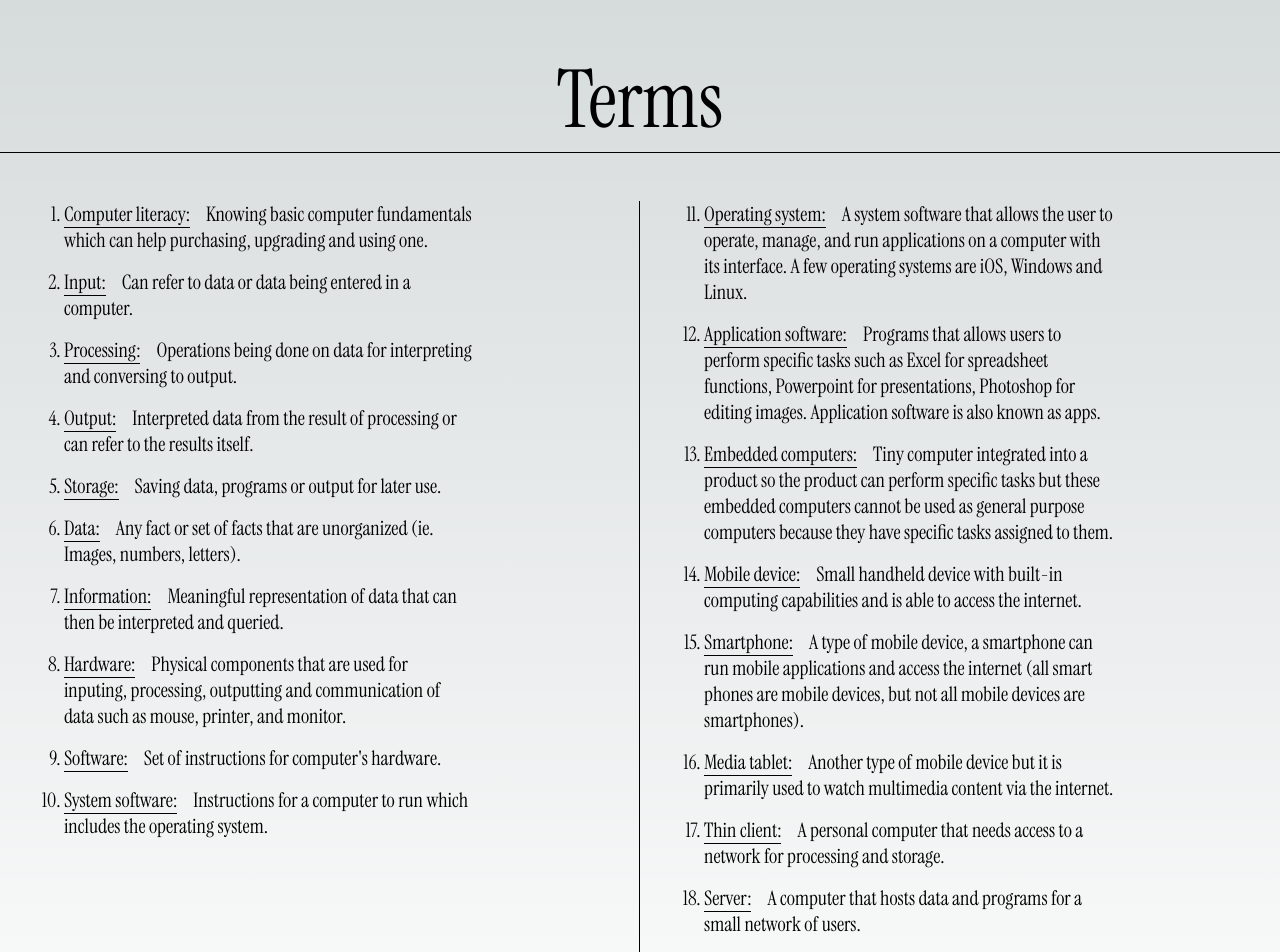
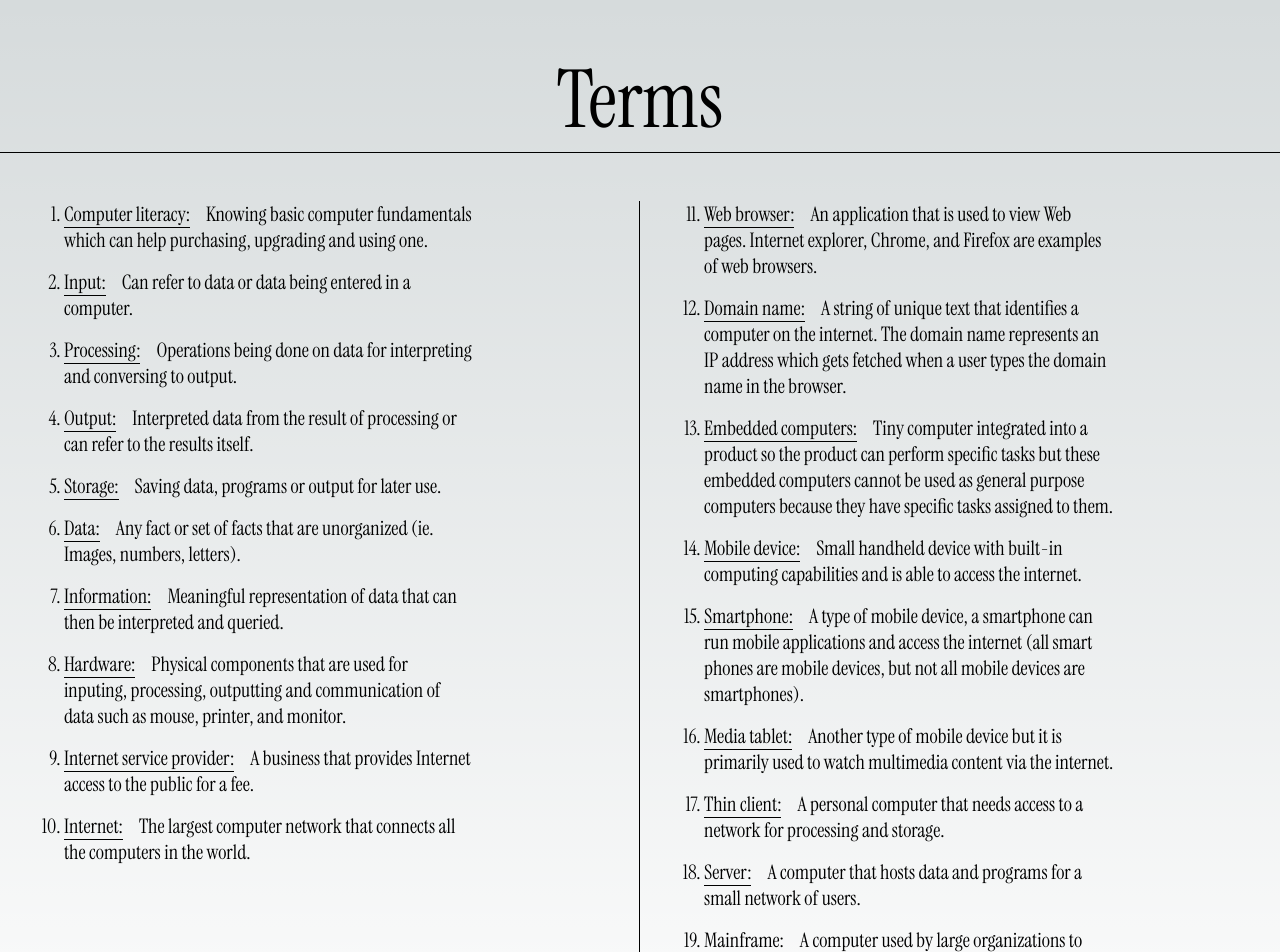
Before and after one commit to maanderz/portfolio-1, a Next.js app: page /terms in a window 1280 px wide. Shown: the top 952 px of the page. Built offline with nearby package versions, Linux system fonts and the light colour scheme.

Commit message:
fixed terms

```diff
--- a/src/app/concepts/page.js
+++ b/src/app/concepts/page.js
@@ -12,10 +12,10 @@ export default function Concepts() {
     <main className={clsx(myFont.className, styles.introduction)}>
       <section className={styles.title}>Concepts</section>
       <div className={styles.concepts_main_container}>
-        <div>Information Processing Cycle</div>
+        <div>What is a computer?</div>
         <div className={styles.intro_links}>
           <div className={styles.concept_container}>
-            <div className={styles.concept_description_left}>The four operations of a computer which are input, processing, output and storage are known as the information processing cycle or IPOS cycle. There is now fifth operation that is considered to be within the cycle which is communication. Communications deals with sending or retrieving data.</div>
+            <div className={styles.concept_description_left}>A computer is an electronic device that can perform the information processing cycle. The information processing cycle or IPOS cycle includes four operations and they are input, processing, output and storage. There is now fifth operation that is considered to be within the cycle which is communication. Communications deals with sending or retrieving data.</div>
             <div className={styles.concept_description_left}>Example of an information processing cycle by a user messaging a chatbot:</div>
             <div className={styles.concept_description_left} style={{ paddingLeft: "1rem" }}>Input: A user typing a message in a messenger window.</div>
             <div className={styles.concept_description_left} style={{ paddingLeft: "1rem" }}>Processing: The computer formatting and interpreting the keyboard strokes into letters.</div>
--- a/src/app/page.module.css
+++ b/src/app/page.module.css
@@ -91,12 +91,8 @@
 
 .concept_container {
   font-size: 1.25rem;
-  width: 75%;
+  width: 50%;
   padding: 1rem 2rem 1rem 0;
-}
-
-.images_container {
-  width: 25%;
 }
 
 .concept_description_left {
--- a/src/app/terms/page.js
+++ b/src/app/terms/page.js
@@ -58,24 +58,24 @@ export default function Terms() {
                 <span id={8} className={display === 8 ? styles.terms_emphasized : '' }>Physical components that are used for inputing, processing, outputting and communication of data such as mouse, printer, and monitor.</span>
             </li>
             <li className={styles.terms_container}>
-                <span id={9} className={styles.terms} onClick={() => emphasize(9)}>Software:</span>
-                <span id={9} className={display === 9 ? styles.terms_emphasized : '' }>Set of instructions for computer's hardware.</span>
+                <span id={9} className={styles.terms} onClick={() => emphasize(9)}>Internet service provider:</span>
+                <span id={9} className={display === 9 ? styles.terms_emphasized : '' }>A business that provides Internet access to the public for a fee.</span>
             </li>
             <li className={styles.terms_container}>
-                <span id={10} className={styles.terms} onClick={() => emphasize(10)}>System software:</span>
-                <span id={10} className={display === 10 ? styles.terms_emphasized : '' }>Instructions for a computer to run which includes the operating system.</span>
+                <span id={10} className={styles.terms} onClick={() => emphasize(10)}>Internet:</span>
+                <span id={10} className={display === 10 ? styles.terms_emphasized : '' }>The largest computer network that connects all the computers in the world.</span>
             </li>
         </ol>
       </section>
       <section className={clsx(styles.main, styles.main_container_start, styles.terms_outer_container)}>
         <ol start="11" className={clsx(styles.introduction_1, styles.terms_container)}>
           <li className={styles.terms_container}>
-              <span id={11} className={styles.terms} onClick={() => emphasize(11)}>Operating system:</span>
-              <span id={11} className={display === 11 ? styles.terms_emphasized : '' }>A system software that allows the user to operate, manage, and run applications on a computer with its interface. A few operating systems are iOS, Windows and Linux.</span>
+              <span id={11} className={styles.terms} onClick={() => emphasize(11)}>Web browser:</span>
+              <span id={11} className={display === 11 ? styles.terms_emphasized : '' }>An application that is used to view Web pages. Internet explorer, Chrome, and Firefox are examples of web browsers.</span>
           </li>
           <li className={styles.terms_container}>
-              <span id={12} className={styles.terms} onClick={() => emphasize(12)}>Application software:</span>
-              <span id={12} className={display === 12 ? styles.terms_emphasized : '' }>Programs that allows users to perform specific tasks such as Excel for spreadsheet functions, Powerpoint for presentations, Photoshop for editing images. Application software is also known as apps.</span>
+              <span id={12} className={styles.terms} onClick={() => emphasize(12)}>Domain name:</span>
+              <span id={12} className={display === 12 ? styles.terms_emphasized : '' }>A string of unique text that identifies a computer on the internet. The domain name represents an IP address which gets fetched when a user types the domain name in the browser.</span>
           </li>
           <li className={styles.terms_container}>
               <span id={13} className={styles.terms} onClick={() => emphasize(13)}>Embedded computers:</span>
```
